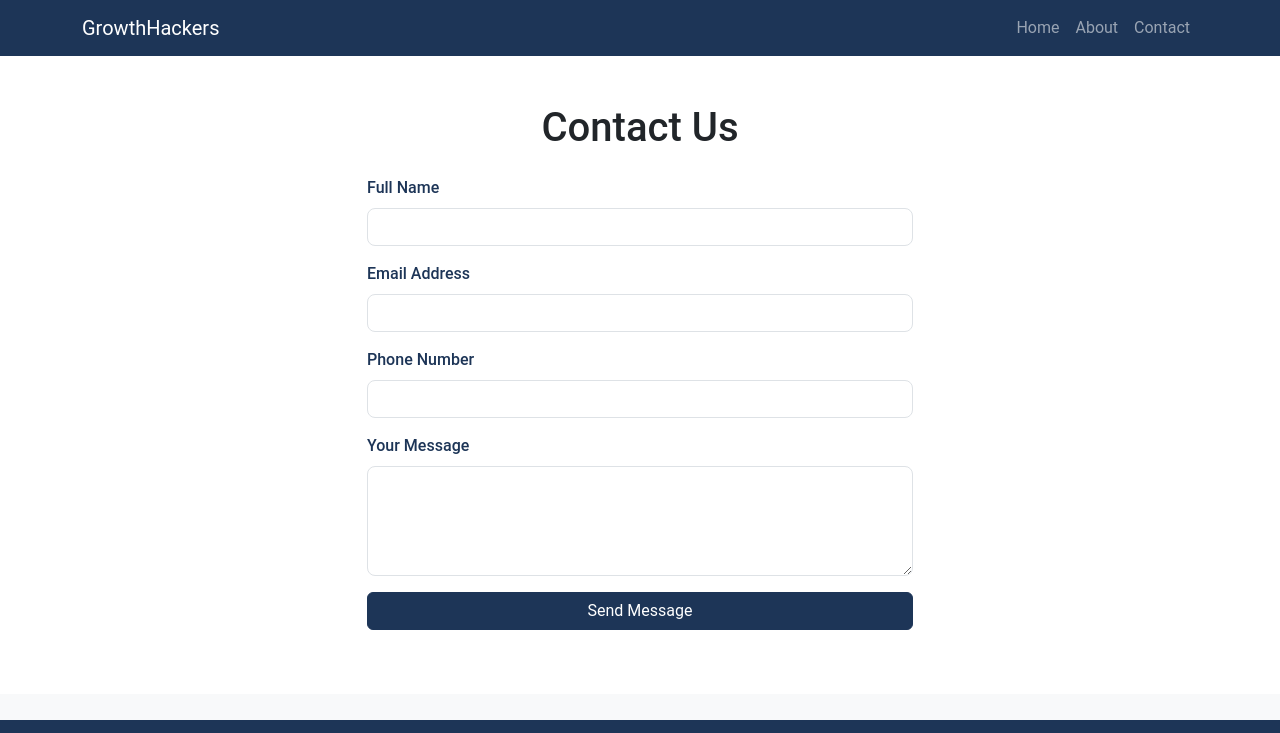
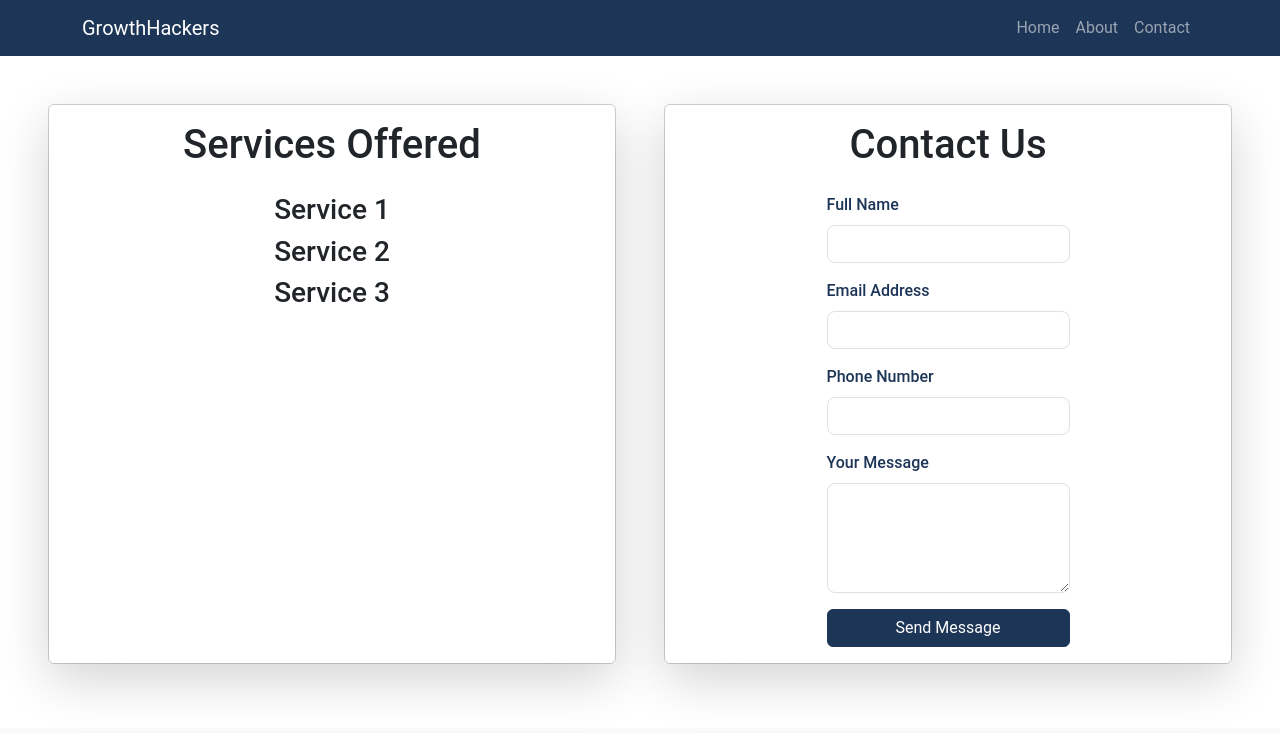
Before and after one commit to sherwinPAGA/csgvMidTerm, a website: page contact.html in a window 1280 px wide. Shown: the top 733 px of the page. Drawn offline with nearby package versions, Linux system fonts and the light colour scheme; files that its build step writes are made by us from their sources.

Commit message:
updated contact page

```diff
--- a/contact.html
+++ b/contact.html
@@ -45,7 +45,23 @@
       </nav>
 
       <!-- Contact Form Section -->
-      <section class="contact-form py-5 mb-3 col-sm-12">
+      <section class="d-flex contact-form py-5 mb-3 col-sm-12">
+        <div class="card ms-5 me-5" style="width: 45%">
+          <div class="card-body shadow-lg">
+            <div class="container">
+              <h1 class="text-center mb-4">Services Offered</h1>
+              <div class="row justify-content-center">
+                <div class="col-md-6 text-center">
+                  <h3>Service 1</h3>
+                  <h3>Service 2</h3>
+                  <h3>Service 3</h3>
+                </div>
+              </div>
+            </div>
+          </div>
+        </div>
+        <div class="card ms-auto me-5" style="width: 45%">
+          <div class="card-body shadow-lg">
             <div class="container">
               <h1 class="text-center mb-4">Contact Us</h1>
               <div class="row justify-content-center">
@@ -53,10 +69,17 @@
                   <form id="contactForm">
                     <div class="mb-3">
                       <label for="name" class="form-label">Full Name</label>
-                  <input type="text" class="form-control" id="name" required />
+                      <input
+                        type="text"
+                        class="form-control"
+                        id="name"
+                        required
+                      />
                     </div>
                     <div class="mb-3">
-                  <label for="email" class="form-label">Email Address</label>
+                      <label for="email" class="form-label"
+                        >Email Address</label
+                      >
                       <input
                         type="email"
                         class="form-control"
@@ -69,7 +92,9 @@
                       <input type="tel" class="form-control" id="phone" />
                     </div>
                     <div class="mb-3">
-                  <label for="message" class="form-label">Your Message</label>
+                      <label for="message" class="form-label"
+                        >Your Message</label
+                      >
                       <textarea
                         class="form-control"
                         id="message"
@@ -81,6 +106,8 @@
                       Send Message
                     </button>
                   </form>
+                </div>
+              </div>
             </div>
           </div>
         </div>
@@ -113,7 +140,7 @@
         </div>
       </section>
 
-      <footer class="bg-primary text-white text-center py-3 mb-0 fixed-bottom">
+      <footer class="bg-primary text-white text-center py-3 mb-0">
         <div class="container">
           <div class="row align-items-center">
             <div class="col-md-6 text-center text-md-start">
```
Lines whose indentation alone changed are shown as unchanged.
